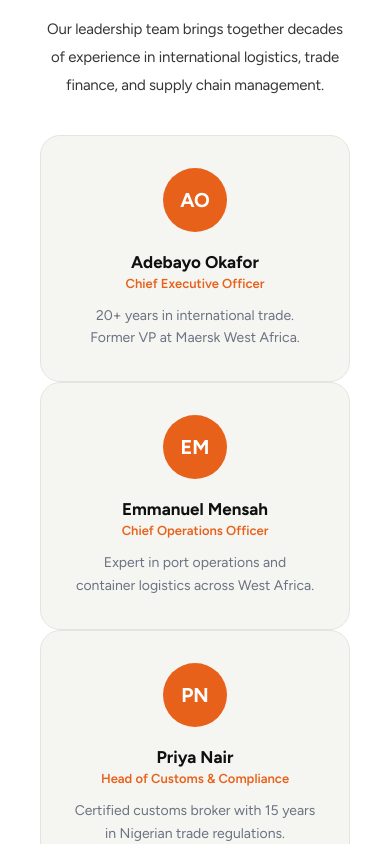
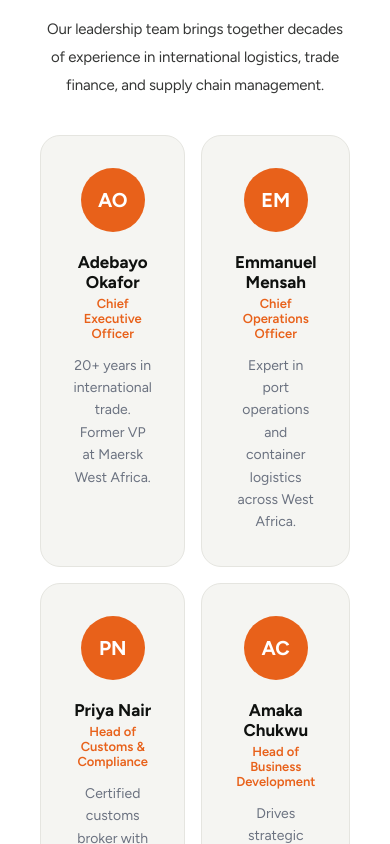
Before and after one commit to arhamansar720-ops/universal-exports, a Next.js app: page /about in a window 390 px wide. Shown: the part 4060-4904 px from the top of the page. Built offline with nearby package versions, Linux system fonts and the light colour scheme.

Commit message:
Implement responsive team grid styles
Added responsive styles for team grid layout.

```diff
--- a/src/app/globals.css
+++ b/src/app/globals.css
@@ -919,3 +919,16 @@ a.contact-detail-val:hover { color: var(--primary); }
   .how-works-num { font-size: 36px; }
   .how-works-title { font-size: 18px; }
 }
+
+/* ── TEAM GRID (responsive) ─────────── */
+.team-grid {
+  display: grid;
+  grid-template-columns: repeat(4, 1fr);
+  gap: 24px;
+}
+@media (max-width: 1024px) {
+  .team-grid { grid-template-columns: repeat(2, 1fr); }
+}
+@media (max-width: 768px) {
+  .team-grid { grid-template-columns: repeat(2, 1fr); gap: 16px; }
+}
```
